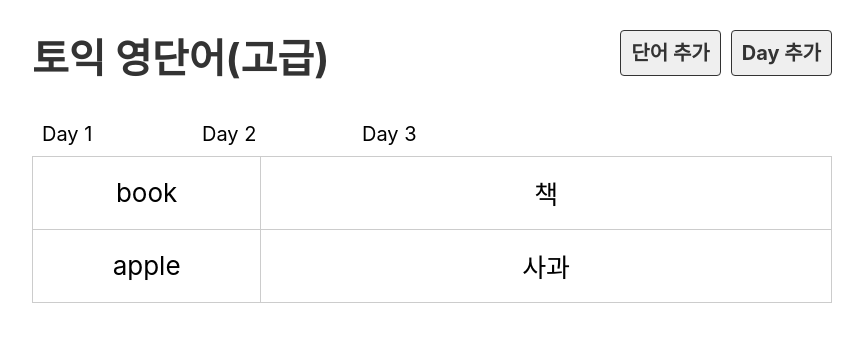
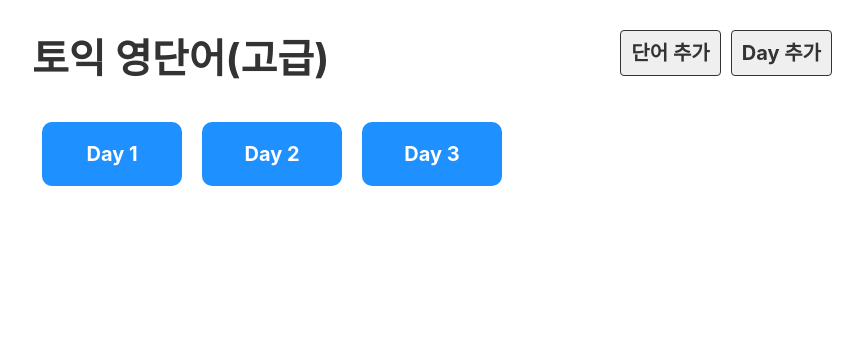
Before and after one commit to min2oyo/voca, a JavaScript app: page / in a window 1280 px wide. Shown: the top 342 px of the page, without its empty margins (208-1071 px from the left). Built offline with nearby package versions, Linux system fonts and the light colour scheme; the HTML template or start-up script is replaced by a standard one.

Commit message:
10 라우터 구현 react-router-dom

```diff
--- a/package.json
+++ b/package.json
@@ -8,6 +8,7 @@
     "@testing-library/user-event": "^13.5.0",
     "react": "^18.0.0",
     "react-dom": "^18.0.0",
+    "react-router-dom": "^6.3.0",
     "react-scripts": "5.0.1",
     "web-vitals": "^2.1.4"
   },
--- a/src/App.js
+++ b/src/App.js
@@ -1,16 +1,24 @@
+import { BrowserRouter, Routes, Route } from "react-router-dom";
+import Header from "./component/Header";
+import DayList from "./component/DayList";
 import Day from "./component/Day";
-import DayList from "./component/DayList";
-import Header from "./component/Header";
+import EmptyPage from "./component/EmptyPage";
 
 function App() {
 
   return (
-    <div className="App">
-      <Header />
-      <DayList />
-      <Day />
-    </div>
+    <BrowserRouter>
+      <div className="App">
+        <Header />
+        <Routes>
+          <Route path="/" element={<DayList />} />
+          <Route path="/day/:day" element={<Day />} />
+          <Route path="/*" element={<EmptyPage />} />
+        </Routes>
+      </div>
+    </BrowserRouter >
   )
+
 }
 
 export default App;
--- a/src/component/Day.js
+++ b/src/component/Day.js
@@ -1,13 +1,19 @@
 import dummy from "../db/data.json";
+import { useParams } from "react-router-dom";
 
 export default function Day() {
 
-  const day = 1;
+  const { day } = useParams();
+  // const day = useParams().day; //위와 같음
+
   const wordList = dummy.words.filter(word => (
-    word.day === day
+    word.day === Number(day)
   ))
 
+
   return (
+    <>
+      <h2>Day {day}</h2>
       <table>
         <tbody>
           {wordList.map(word => (
@@ -18,6 +24,7 @@ export default function Day() {
           ))}
         </tbody>
       </table>
+    </>
   )
 
 }
--- a/src/component/DayList.js
+++ b/src/component/DayList.js
@@ -1,4 +1,5 @@
 import dummy from "../db/data.json";
+import { Link } from "react-router-dom";
 
 export default function DayList() {
 
@@ -6,7 +7,9 @@ export default function DayList() {
     <ul className="list_day">
       {dummy.days.map(day => (
         <li key={day.id}>
-          Day {day.day}
+          <Link to={`/day/${day.day}`}>
+            Day {day.day}
+          </Link>
         </li>
       ))}
     </ul>
--- /dev/null
+++ b/src/component/EmptyPage.js
@@ -0,0 +1,12 @@
+import { Link } from "react-router-dom";
+
+export default function EmptyPage() {
+
+  return (
+    <>
+      <h2>잘못된 접근입니다.</h2>
+      <Link to="/">돌아가기</Link>
+    </>
+  )
+
+}
--- a/src/component/Header.js
+++ b/src/component/Header.js
@@ -1,9 +1,11 @@
+import { Link } from "react-router-dom"
+
 export default function Header() {
 
   return (
     <div className="header">
       <h1>
-        <a href="/">토익 영단어(고급)</a>
+        <Link to="/">토익 영단어(고급)</Link>
       </h1>
       <div className="menu">
         <a href="#x" className="link">
```
Also changed, not shown: 2 other files (tests, documents, lock files or other folders). Lines whose indentation alone changed are shown as unchanged.
